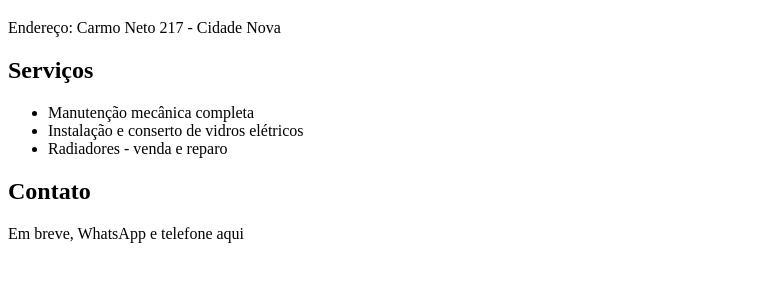
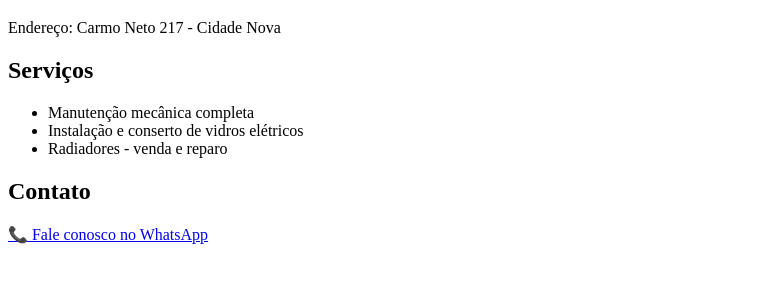
Before and after one commit to ventoveloz/oficina, a plain HTML site: page index.html in a window 1280 px wide. Shown: the part 61-344 px from the top of the page, without its empty margins (0-765 px from the left). Drawn offline with Linux system fonts and the light colour scheme.

Commit message:
Update index.html

```diff
--- a/index.html
+++ b/index.html
@@ -23,7 +23,7 @@
 
     <section>
       <h2>Contato</h2>
-      <p>Em breve, WhatsApp e telefone aqui</p>
+      <p><a href="https://wa.me/5521997083434" target="_blank">📞 Fale conosco no WhatsApp</a></p>
     </section>
   </main>
 </body>
```
